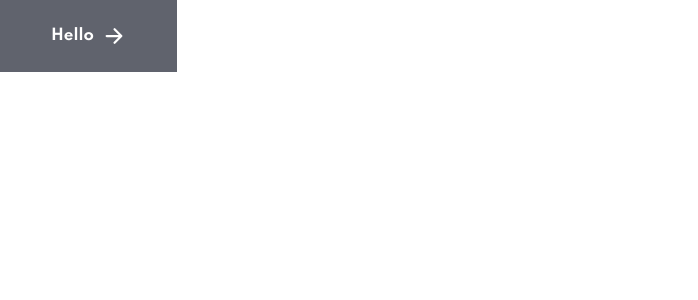
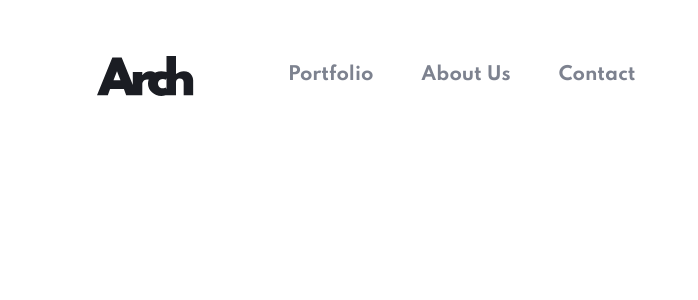
Before and after one commit to Ukhu/arch-studio, a Next.js app: page / in a window 1280 px wide. Shown: the top 300 px of the page, without its empty margins (0-698 px from the left). Built offline with nearby package versions, Linux system fonts and the light colour scheme.

Commit message:
build header component

```diff
--- /dev/null
+++ b/components/Header.tsx
@@ -0,0 +1,55 @@
+import { useState } from "react";
+import Image from "next/image";
+
+import style from "../styles/comps/Header.module.scss";
+
+import ArchLogo from "../assets/logo.svg";
+import MenuIcon from "../assets/icons/icon-hamburger.svg";
+import CloseIcon from "../assets/icons/icon-close.svg";
+import clsx from "clsx";
+
+const Header = () => {
+  const [openMenu, setOpenMenu] = useState(false);
+
+  const handleOpenMenu = () => {
+    setOpenMenu(!openMenu);
+  };
+
+  return (
+    <header className={style.header}>
+      <div className={style.header_main}>
+        <Image src={ArchLogo} alt="Arch Studio Logo" />
+        <HeaderMenu />
+        <span className={style.header_btn}>
+          <Image
+            src={openMenu ? CloseIcon : MenuIcon}
+            alt="Menu Icon"
+            onClick={handleOpenMenu}
+          />
+        </span>
+      </div>
+
+      {openMenu && <HeaderMenu mobile />}
+    </header>
+  );
+};
+
+interface IHeaderMenuProps {
+  mobile?: boolean;
+}
+
+const HeaderMenu = ({ mobile }: IHeaderMenuProps) => {
+  const { header_menu_wrap, mobile_menu } = style;
+
+  return (
+    <nav className={clsx(mobile ? mobile_menu : header_menu_wrap)}>
+      <ul className={style.header_menu}>
+        <li className={style.header_menu_item}>Portfolio</li>
+        <li className={style.header_menu_item}>About Us</li>
+        <li className={style.header_menu_item}>Contact</li>
+      </ul>
+    </nav>
+  );
+};
+
+export default Header;
--- a/pages/index.tsx
+++ b/pages/index.tsx
@@ -1,9 +1,9 @@
-import Button from "../components/Button";
+import Header from "../components/Header";
 
 function Home() {
   return (
     <div>
-      <Button variant="normal">Hello</Button>
+      <Header />
     </div>
   );
 }
--- /dev/null
+++ b/styles/comps/Header.module.scss
@@ -0,0 +1,90 @@
+@import "../shared/index.scss";
+
+.header {
+  display: flex;
+  flex-direction: column;
+  position: relative;
+}
+
+.header_main {
+  display: flex;
+  justify-content: space-between;
+  align-items: center;
+  padding: 2rem;
+  height: 6rem;
+  background-color: $white;
+
+  @media screen and (min-width: $tablet) {
+    justify-content: flex-start;
+    padding: 3.5rem 6.0625rem;
+    height: 9.5rem;
+  }
+}
+
+.mobile_menu {
+  position: absolute;
+  margin-top: 6rem;
+  height: calc(100vh - 6rem);
+  background: rgba(0, 0, 0, 0.5);
+  padding-left: 2rem;
+  width: 100%;
+
+  @media screen and (min-width: $tablet) {
+    display: none;
+  }
+}
+
+.header_menu_wrap {
+  display: none;
+
+  @media screen and (min-width: $tablet) {
+    display: block;
+    margin-left: 4.875rem;
+  }
+
+  @media screen and (min-width: $laptop) {
+    margin-left: 5.875rem;
+  }
+}
+
+.header_menu {
+  display: flex;
+  flex-direction: column;
+  justify-content: space-between;
+  margin: 0;
+  padding: 3rem;
+  height: 14.6875rem;
+  list-style: none;
+  background-color: $grey-xlight;
+  color: $blue-dark;
+
+  @media screen and (min-width: $tablet) {
+    flex-direction: row;
+    width: fit-content;
+    height: fit-content;
+    padding: 0;
+    background: transparent;
+  }
+}
+
+.header_menu_item {
+  @include h3;
+  cursor: pointer;
+
+  @media screen and (min-width: $tablet) {
+    color: $grey-medium;
+    margin-right: 3rem;
+
+    &:hover {
+      color: $blue-dark;
+    }
+  }
+}
+
+.header_btn {
+  cursor: pointer;
+
+  @media screen and (min-width: $tablet) {
+    display: none;
+  }
+}
--- a/styles/shared/_variables.scss
+++ b/styles/shared/_variables.scss
@@ -1,3 +1,4 @@
+// Colors
 $blue-dark: #1b1d23;
 $grey-dark: #60636d;
 $grey-medium: #7d828f;
@@ -9,3 +10,7 @@ $error: #df5656;
 
 $white: #ffffff;
 $black: #000000;
+
+// Breakpoints
+$tablet: 768px;
+$laptop: 1024px;
```
